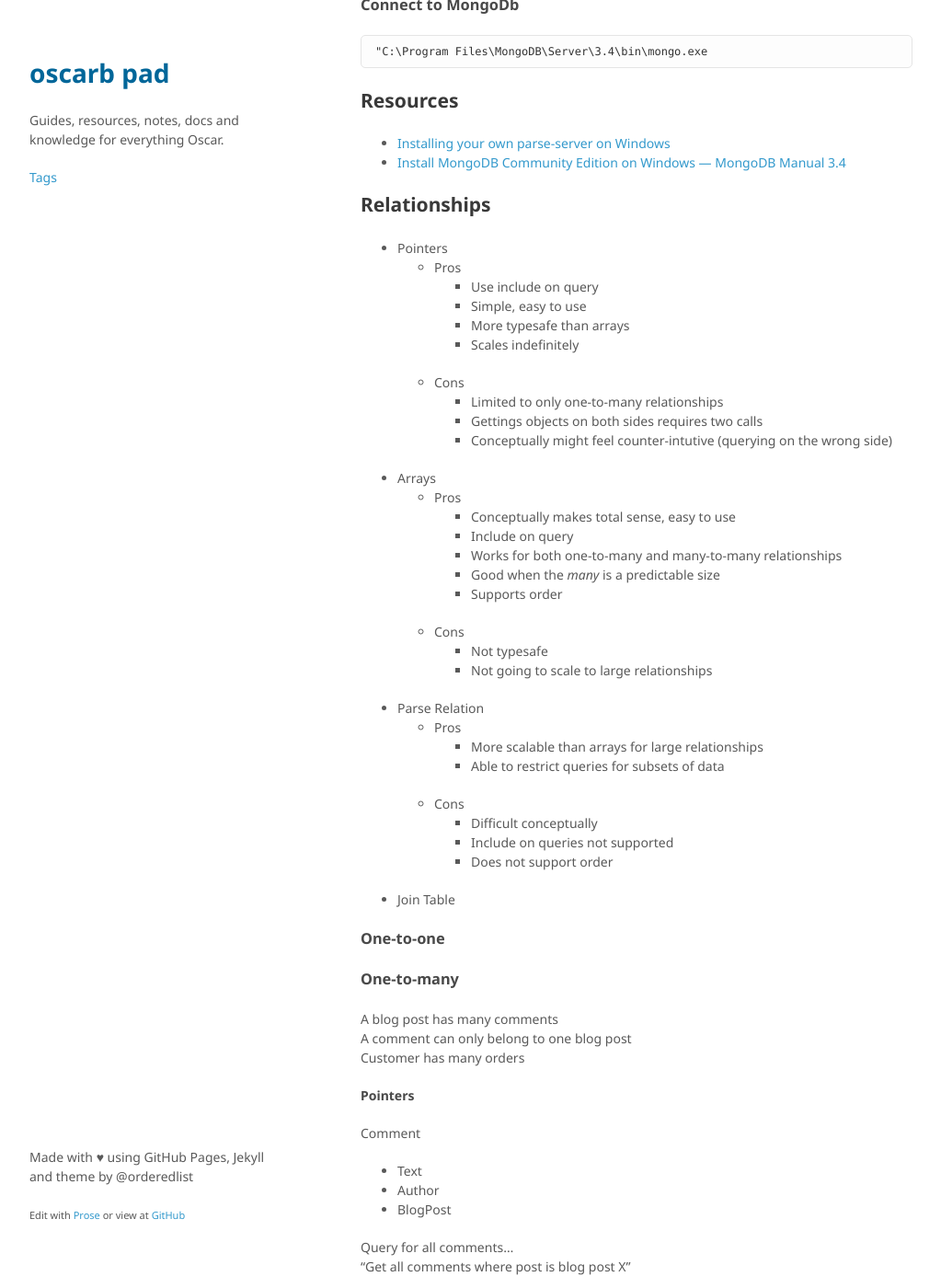
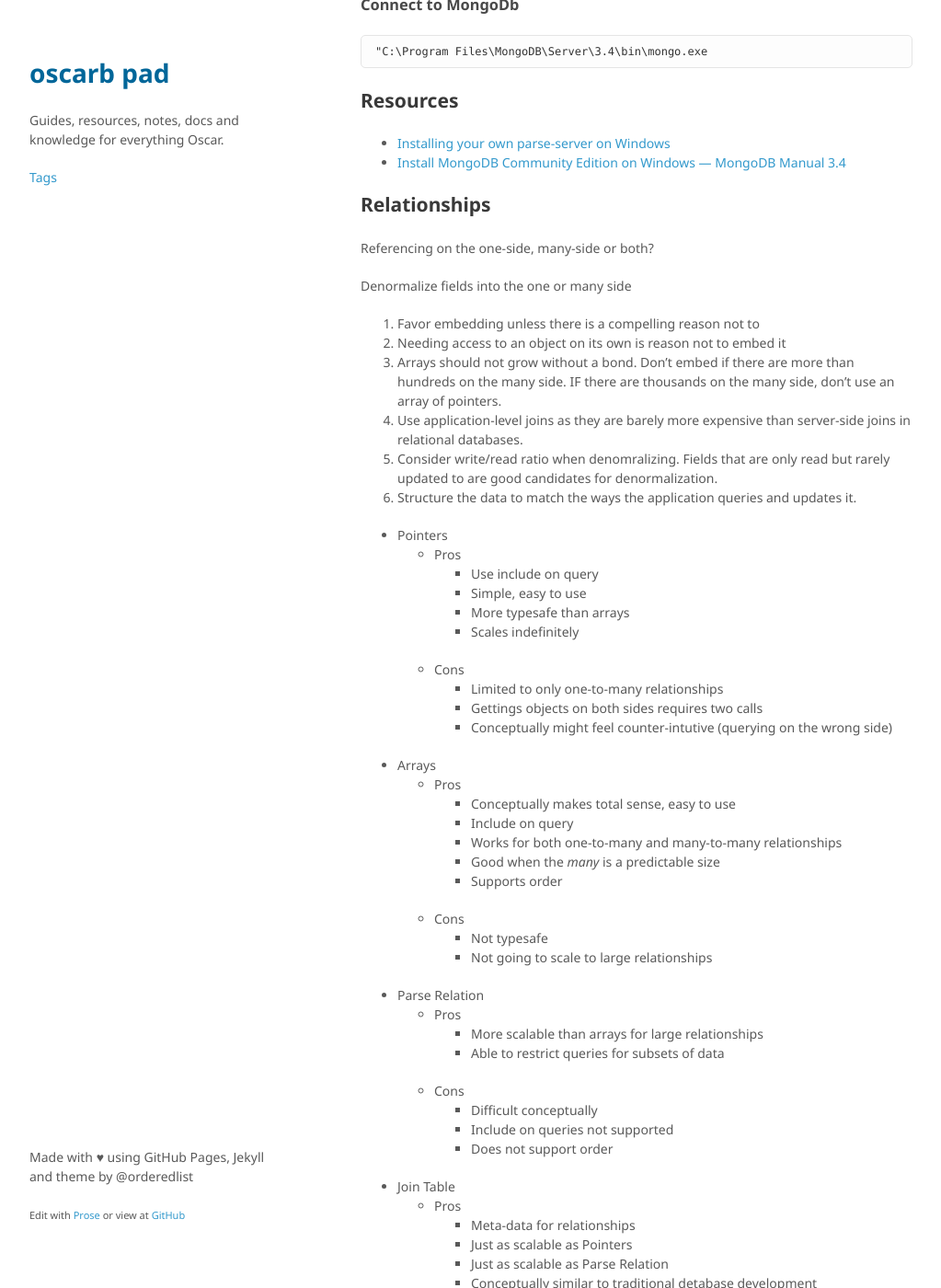
Before and after one commit to oscarb/pad, a Jekyll site: the page built from _docs/parse-server.md, in a window 1280 px wide and 1400 px high, scrolled down 534 px. Shown: the whole window at 92% size, without its empty margins (128-1151 px from the left). Built offline with Jekyll 4.4.1, drawn with Linux system fonts in a browser that asks for light colours; some web fonts are replaced; some of the changed text lies outside the part shown.

Commit message:
Update parse-server.md

```diff
--- a/_docs/parse-server.md
+++ b/_docs/parse-server.md
@@ -38,6 +38,16 @@ If MongoDb fails, [download MongoDb](https://www.mongodb.com/download-center#pro
 
 ## Relationships
 
+Referencing on the one-side, many-side or both?
+
+Denormalize fields into the one or many side
+
+1. Favor embedding unless there is a compelling reason not to
+2. Needing access to an object on its own is reason not to embed it
+3. Arrays should not grow without a bond. Don't embed if there are more than hundreds on the many side. IF there are thousands on the many side, don't use an array of pointers.
+4. Use application-level joins as they are barely more expensive than server-side joins in relational databases.
+5. Consider write/read ratio when denomralizing. Fields that are only read but rarely updated to are good candidates for denormalization.
+6. Structure the data to match the ways the application queries and updates it.
 
 
 * Pointers
@@ -68,8 +78,15 @@ If MongoDb fails, [download MongoDb](https://www.mongodb.com/download-center#pro
     * Difficult conceptually
     * Include on queries not supported
     * Does not support order
+* Join Table
+  - Pros
+    * Meta-data for relationships
+    * Just as scalable as Pointers
+    * Just as scalable as Parse Relation
+    * Conceptually similar to traditional detabase development
+  - Cons
+    * Create and maintain own join table
 
-* Join Table
 
 ### One-to-one
 
@@ -80,6 +97,12 @@ If MongoDb fails, [download MongoDb](https://www.mongodb.com/download-center#pro
 A blog post has many comments
 A comment can only belong to one blog post
 Customer has many orders
+
+* Is the amount of many-objects predictable and not too many?
+  - If yes, go for arrays
+  - If no, go for pointers in the many-object
+
+
 
 #### Pointers
 
@@ -112,6 +135,8 @@ Users following each other
 Students and teachers
 Sales persons and Accounts
 
+If the relationships requires meta-data, use join tables otherwise Parse Relation
+
 #### Parse Relation
 
 Create...
@@ -121,6 +146,17 @@ Query all accounts for a gien person
 
 Query all persons for a given account
 
+#### Join Table
+
+
+When meta-data is required for the relationships
+
+Users following users
+
+Creating...
+
+
+Querying does Bob follow Eve...
 
 
 ## Hosting
```
